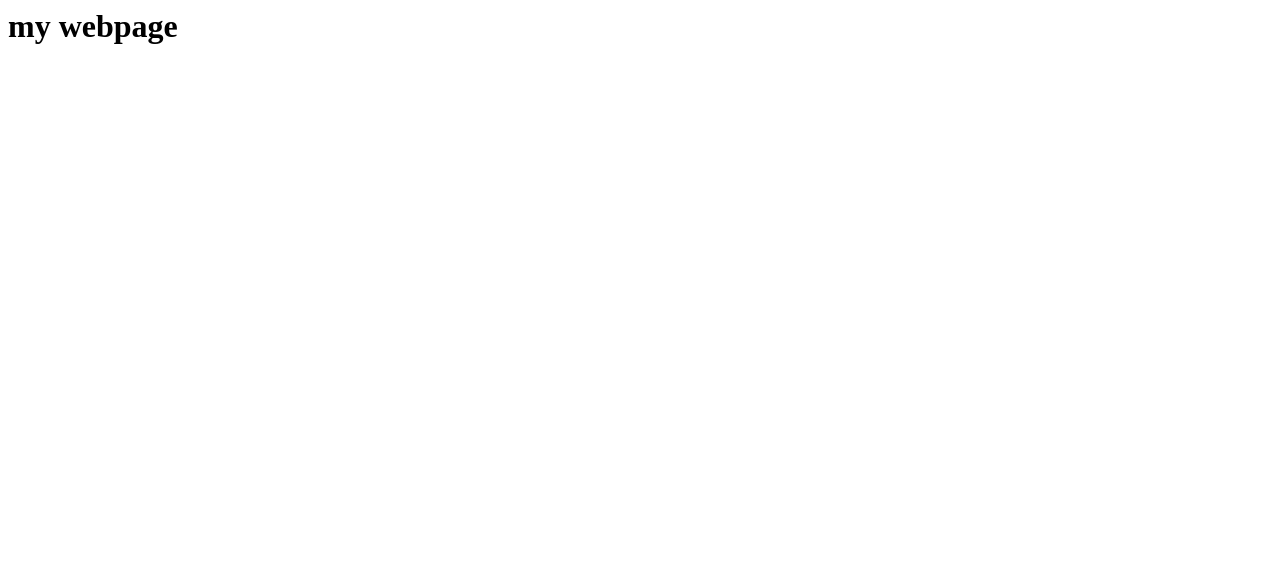
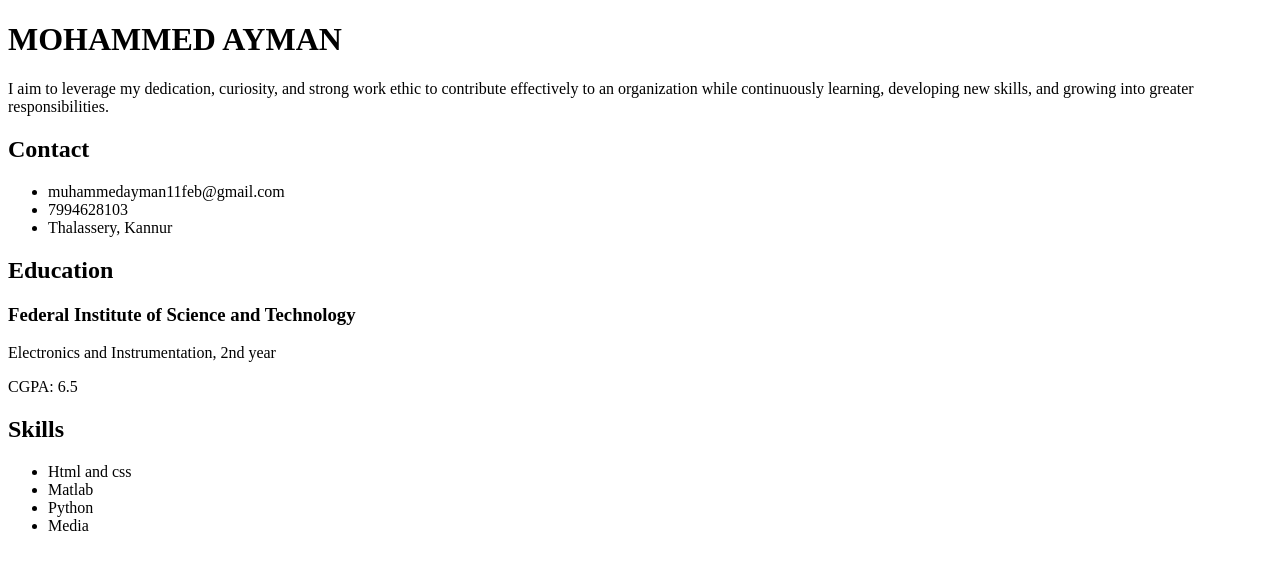
Before and after one commit to muhammedayman-stack/ayman, a plain HTML site: page index.html in a window 1280 px wide. Drawn offline with Linux system fonts and the light colour scheme.

Commit message:
index.html

```diff
--- a/index.html
+++ b/index.html
@@ -1,10 +1,45 @@
-<html>
+<!DOCTYPE html>
+<html lang="en">
   <head>
-     <title>     </title>
-<body>
- <h1>my webpage</h1>
+    <meta charset="UTF-8" />
+    <meta name="viewport" content="width=device-width, initial-scale=1.0" />
+    <title>MOHAMMED AYMAN Resume</title>
 
+  </head>
+  <body>
+    <div class="container">
+      <header>
+        <h1>MOHAMMED AYMAN</h1>
+        <p>I aim to leverage my dedication, curiosity, and strong work ethic to contribute effectively to an organization while continuously learning, developing new skills, and growing into greater responsibilities.</p>
+      </header>
 
-</body>
-   </head>
+      <section>
+        <h2>Contact</h2>
+        <ul class="contact">
+          <li>muhammedayman11feb@gmail.com</li>
+          <li>7994628103</li>
+          <li>Thalassery, Kannur</li>
+        </ul>
+      </section>
+
+      <section>
+        <h2>Education</h2>
+        <div class="section-item">
+          <h3>Federal Institute of Science and Technology</h3>
+          <span>Electronics and Instrumentation, 2nd year</span>
+          <p>CGPA: 6.5</p>
+        </div>
+      </section>
+
+      <section>
+        <h2>Skills</h2>
+        <ul class="skills-list">
+          <li>Html and css</li>
+          <li>Matlab</li>
+          <li>Python</li>
+          <li>Media</li>
+        </ul>
+      </section>
+    </div>
+  </body>
 </html>
```
